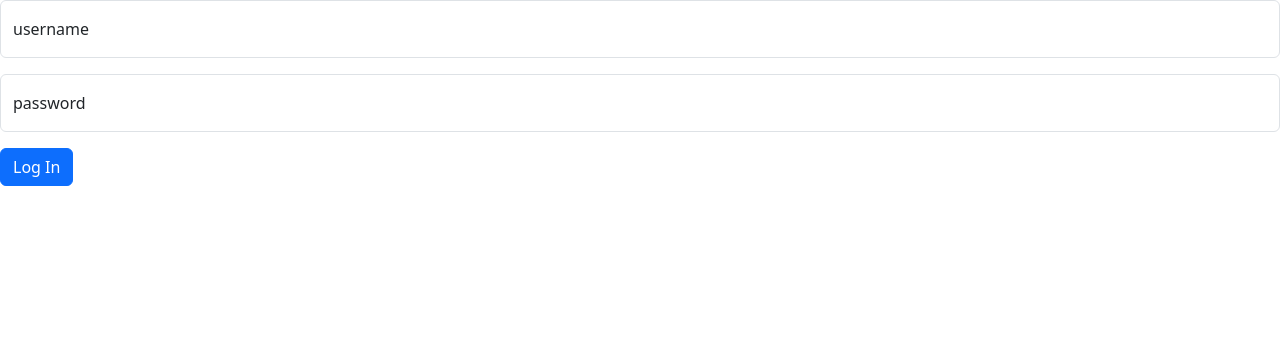
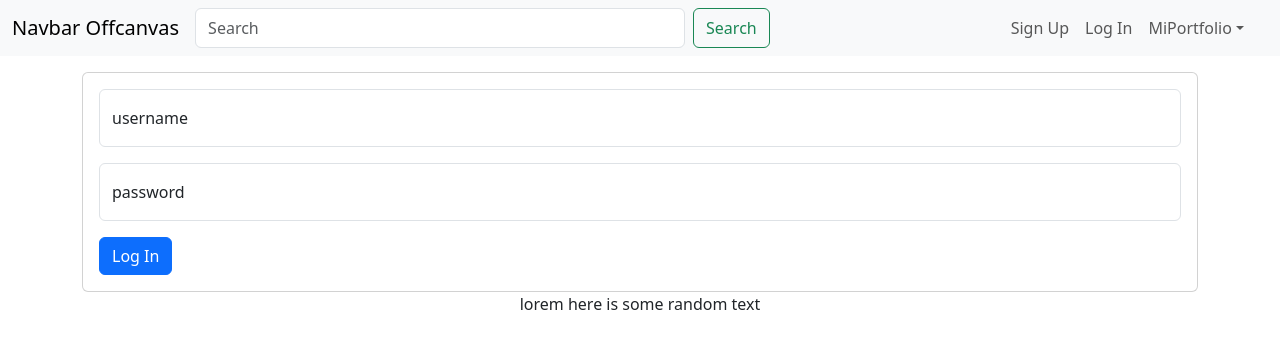
Before and after one commit to MarioGranados/miportfolio, a React (Create React App) app in the folder client/: page /login in a window 1280 px wide. Shown: the top 348 px of the page. Built offline with nearby package versions, Linux system fonts and the light colour scheme.

Commit message:
need charts

```diff
--- a/client/package.json
+++ b/client/package.json
@@ -7,6 +7,7 @@
     "@testing-library/react": "^13.4.0",
     "@testing-library/user-event": "^13.5.0",
     "bootstrap": "^5.3.0",
+    "chart.js": "^4.3.0",
     "react": "^18.2.0",
     "react-bootstrap": "^2.8.0",
     "react-dom": "^18.2.0",
--- a/client/src/App.js
+++ b/client/src/App.js
@@ -9,11 +9,15 @@ import HomePage from "./Pages/HomePage";
 import Profile from "./Pages/Profile";
 import Logout from "./Pages/Logout";
 import ErrorPage from "./Pages/ErrorPage";
+import NavbarComp from "./Components/NavbarComp";
+import Footer from "./Components/Footer";
+import Stock from "./Pages/Stock";
 
 function App() {
   return (
     <>
-        <BrowserRouter>
+      <BrowserRouter>
+        <NavbarComp/>
           <Routes>
             <Route path="/" element={<HomePage />} />
             <Route path="/login" element={<LoginPage />} />
@@ -22,11 +26,14 @@ function App() {
             <Route path="/post/:id" element={<Post />} />
             <Route path="/edit/:id" element={<EditPost />} />
             <Route path="/profile" element={<Profile />} />
+            <Route path="/stock" element={<Stock />} />
+
 
             <Route path="*" element={<ErrorPage />} />
             <Route path="/logout" element={<Logout />} />
           </Routes>
-        </BrowserRouter>
+          <Footer/>
+      </BrowserRouter>
     </>
   );
 }
--- /dev/null
+++ b/client/src/Components/Footer.js
@@ -0,0 +1,13 @@
+import React from 'react'
+import Container from 'react-bootstrap/Container';
+
+
+export default function Footer() {
+  return (
+    <>
+    <Container className='d-flex justify-content-center align-items-center'>
+      lorem here is some random text
+    </Container>
+    </>
+  )
+}
--- /dev/null
+++ b/client/src/Components/NavbarComp.js
@@ -0,0 +1,59 @@
+import Button from "react-bootstrap/Button";
+import Container from "react-bootstrap/Container";
+import Form from "react-bootstrap/Form";
+import Nav from "react-bootstrap/Nav";
+import Navbar from "react-bootstrap/Navbar";
+import NavDropdown from "react-bootstrap/NavDropdown";
+import Offcanvas from "react-bootstrap/Offcanvas";
+import { Link } from "react-router-dom";
+
+function NavbarComp() {
+  const expand = "md";
+  return (
+    <>
+      <Navbar key={expand} expand={expand} className="bg-body-tertiary mb-3">
+        <Container fluid>
+          <Navbar.Brand href="/">Navbar Offcanvas</Navbar.Brand>
+          <Navbar.Toggle aria-controls={`offcanvasNavbar-expand-${expand}`} />
+          <Navbar.Offcanvas
+            id={`offcanvasNavbar-expand-${expand}`}
+            aria-labelledby={`offcanvasNavbarLabel-expand-${expand}`}
+            placement="end"
+          >
+            <Offcanvas.Header closeButton>
+              <Offcanvas.Title id={`offcanvasNavbarLabel-expand-${expand}`}>
+                Offcanvas
+              </Offcanvas.Title>
+            </Offcanvas.Header>
+            <Offcanvas.Body>
+              <Form className="d-flex flex-grow-1">
+                <Form.Control
+                  type="search"
+                  placeholder="Search"
+                  className="me-2"
+                  aria-label="Search"
+                />
+                <Button variant="outline-success">Search</Button>
+              </Form>
+              <Nav className="justify-content-end flex-grow-1 pe-3">
+                <Nav.Link href="/register">Sign Up</Nav.Link>
+                <Nav.Link href="/login">Log In</Nav.Link>
+                <NavDropdown
+                  title="MiPortfolio"
+                  id={`offcanvasNavbarDropdown-expand-${expand}`}
+                >
+                  <NavDropdown.Item href="/profile">Profile</NavDropdown.Item>
+                  <NavDropdown.Item href="/settings">Settings</NavDropdown.Item>
+                  <NavDropdown.Divider />
+                  <NavDropdown.Item href="/logout">Log Out</NavDropdown.Item>
+                </NavDropdown>
+              </Nav>
+            </Offcanvas.Body>
+          </Navbar.Offcanvas>
+        </Container>
+      </Navbar>
+    </>
+  );
+}
+
+export default NavbarComp;
--- a/client/src/Config/Confg.js
+++ b/client/src/Config/Confg.js
@@ -1 +1,3 @@
 export const API_URL = 'http://localhost:4000';
+
+export const STOCK_API_KEY = 'D0ITOXNL73CU2SQF'
--- a/client/src/Pages/ErrorPage.js
+++ b/client/src/Pages/ErrorPage.js
@@ -2,6 +2,6 @@ import React from 'react'
 
 export default function ErrorPage() {
   return (
-    <div>SomeThing Went WrOnG!?</div>
+    <div>Something Went Wrong!</div>
   )
 }
--- a/client/src/Pages/LoginPage.js
+++ b/client/src/Pages/LoginPage.js
@@ -3,7 +3,9 @@ import { API_URL } from "../Config/Confg";
 import { Navigate } from "react-router-dom";
 import FloatingLabel from "react-bootstrap/FloatingLabel";
 import Button from "react-bootstrap/Button";
-import  Form  from "react-bootstrap/Form";
+import Form from "react-bootstrap/Form";
+import Container from "react-bootstrap/Container";
+import Card from "react-bootstrap/Card";
 
 export default function Login() {
   const [user, setUser] = useState({
@@ -11,7 +13,7 @@ export default function Login() {
     password: "",
   });
 
-  const[redirect, setRedirect] = useState(false);
+  const [redirect, setRedirect] = useState(false);
   const [userData, setUserData] = useState({});
 
   const handleChange = (e) => {
@@ -20,8 +22,8 @@ export default function Login() {
 
   async function login(e) {
     e.preventDefault();
-    console.log(user)
-    const response = await fetch(API_URL + '/login', {
+    console.log(user);
+    const response = await fetch(API_URL + "/login", {
       method: "POST",
       body: JSON.stringify(user),
       headers: { "Content-Type": "application/json" },
@@ -31,22 +33,28 @@ export default function Login() {
       response.json().then((userInfo) => {
         setUserData(userInfo);
         //   setRedirect(true);
-        console.log(userData)
-        setRedirect(true)
+        console.log(userData);
+        setRedirect(true);
       });
     } else {
       alert("wrong credentials");
     }
   }
 
-  if(redirect) {
-    return (<Navigate to={'/profile'}/>)
+  if (redirect) {
+    return <Navigate to={"/profile"} />;
   }
 
   return (
-    <div>
+    <Container>
+      <Card>
+        <Card.Body>
           <form onSubmit={login}>
-      <FloatingLabel controlId="username" label="username" className="mb-3">
+            <FloatingLabel
+              controlId="username"
+              label="username"
+              className="mb-3"
+            >
               <Form.Control
                 type="text"
                 placeholder="username"
@@ -54,7 +62,11 @@ export default function Login() {
                 onChange={handleChange}
               />
             </FloatingLabel>
-              <FloatingLabel controlId="password" label="password" className="mb-3">
+            <FloatingLabel
+              controlId="password"
+              label="password"
+              className="mb-3"
+            >
               <Form.Control
                 type="password"
                 placeholder="password"
@@ -62,8 +74,12 @@ export default function Login() {
                 onChange={handleChange}
               />
             </FloatingLabel>
-        <Button type="submit" variant="primary">Log In</Button>
+            <Button type="submit" variant="primary">
+              Log In
+            </Button>
           </form>
-    </div>
+        </Card.Body>
+      </Card>
+    </Container>
   );
 }
--- a/client/src/Pages/Profile.js
+++ b/client/src/Pages/Profile.js
@@ -1,5 +1,6 @@
 import React, { useState, useEffect } from "react";
 import { API_URL } from "../Config/Confg";
+import { Navigate } from "react-router-dom";
 
 export default function Profile() {
   const [user, setUserInfo] = useState({});
@@ -12,6 +13,9 @@ export default function Profile() {
       });
     });
   }, []);
+  if(user.username == null) {
+    return <Navigate to={'/login'}/>
+  }
   return (
     <>
       Welcome {user.username == null ? "null" : user.username + " "} glad to
--- /dev/null
+++ b/client/src/Pages/Stock.js
@@ -0,0 +1,65 @@
+import React, { useState } from "react";
+import { useEffect } from "react";
+import { STOCK_API_KEY } from "../Config/Confg";
+import { Bar } from 'react-chartjs-2';
+
+export default function Stock() {
+  const [symbol, setSymbol] = useState("IBM");
+  const URL = `https://www.alphavantage.co/query?function=TIME_SERIES_INTRADAY&symbol=${symbol}&interval=5min&apikey=${STOCK_API_KEY}`;
+  console.log(symbol);
+
+  async function fetchStockData() {
+    const response = await fetch(`${URL}`);
+    const data = await response.json();
+    console.log(data);
+  }
+
+// utils/Data.js
+const d = [
+  {
+    id: 1,
+    year: 2016,
+    userGain: 80000,
+    userLost: 823
+  },
+  {
+    id: 2,
+    year: 2017,
+    userGain: 45677,
+    userLost: 345
+  },
+  {
+    id: 3,
+    year: 2018,
+    userGain: 78888,
+    userLost: 555
+  },
+  {
+    id: 4,
+    year: 2019,
+    userGain: 90000,
+    userLost: 4555
+  },
+  {
+    id: 5,
+    year: 2020,
+    userGain: 4300,
+    userLost: 234
+  }
+];
+
+  useEffect(() => {
+    fetchStockData();
+  }, [symbol]);
+
+  return (
+    <Bar
+      data={data}
+      height={400}
+      width={600}
+      options={{
+        maintainAspectRatio: false,
+      }}
+    />
+  );
+}
```
Also changed, not shown: client/src/Pages/RegisterPage.js (+28 -6 lines), 1 other file (tests, documents, lock files or other folders). Lines whose indentation alone changed are shown as unchanged.
